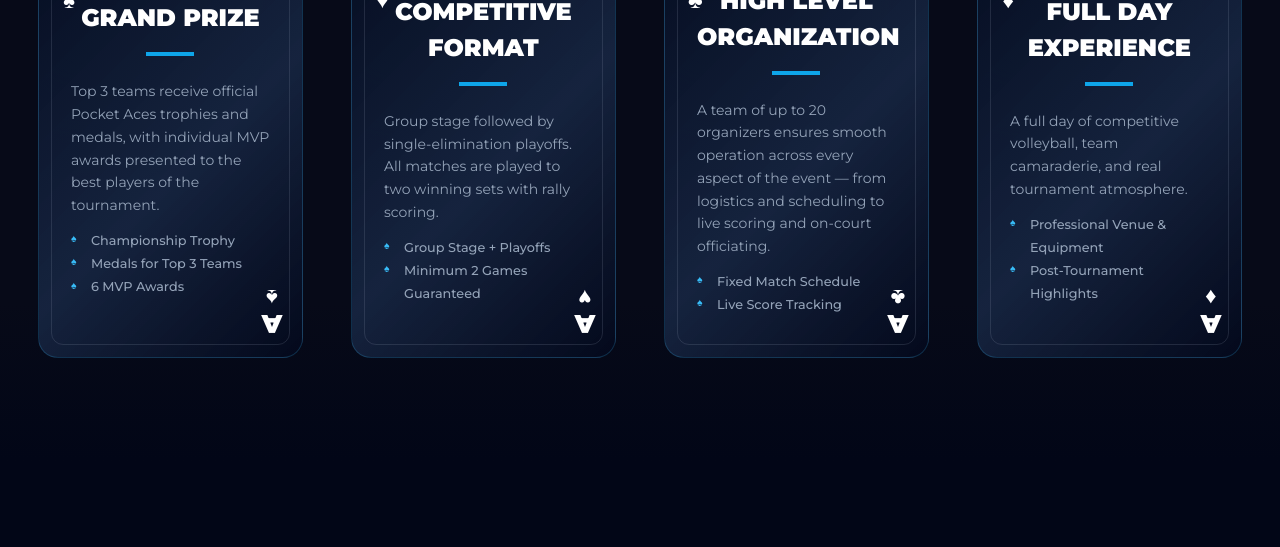
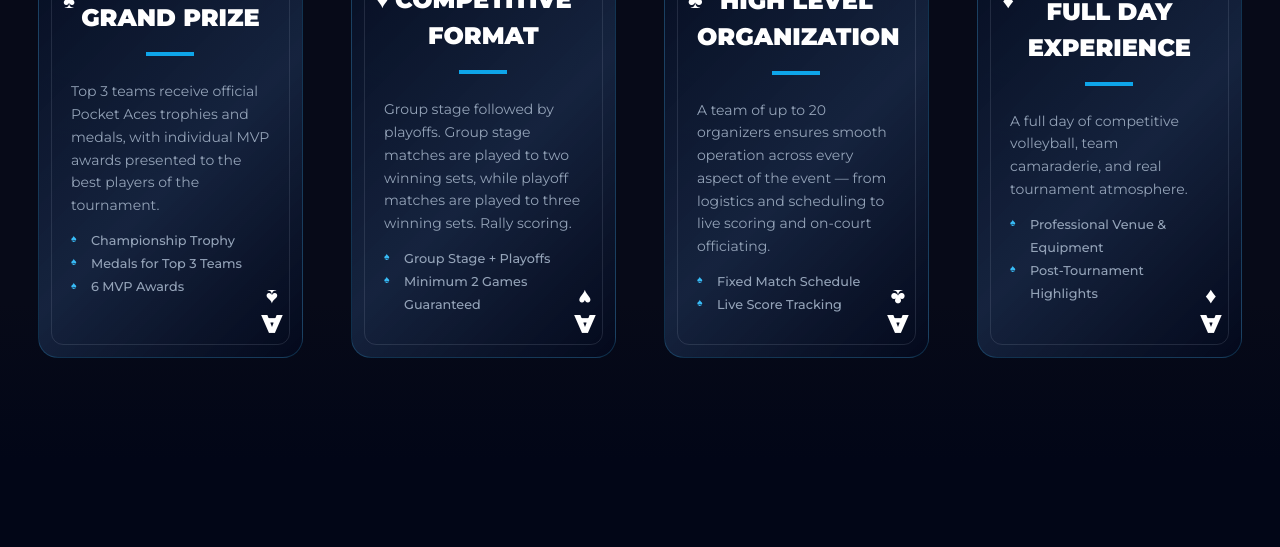
Before and after one commit to frogen-while/vol-registr, a Django app: page / in a window 1280 px wide. Shown: the part 1080-1627 px from the top of the page. Run offline with Django 5.2, Linux system fonts and the light colour scheme; data comes from the database, SQL or seed files in the repository; some libraries are stand-ins or nearby versions; grey boxes are pictures that could not be loaded.

Commit message:
fix(content): clarify competitive format descriptions for better understanding

```diff
--- a/static/js/navbar.js
+++ b/static/js/navbar.js
@@ -27,7 +27,7 @@
         },
         card2: {
           title: 'Competitive Format',
-          text: 'Group stage followed by single-elimination playoffs. All matches are played to two winning sets with rally scoring.',
+          text: 'Group stage followed by playoffs. Group stage matches are played to two winning sets, while playoff matches are played to three winning sets. Rally scoring.',
           list1: 'Group Stage + Playoffs',
           list2: 'Minimum 2 Games Guaranteed'
         },
@@ -188,7 +188,7 @@
         },
         card2: {
           title: 'Konkurencyjny Format',
-          text: 'Faza grupowa, a następnie play-offy. Wszystkie mecze do dwóch wygranych setów, punktacja rally.',
+          text: 'Faza grupowa, a następnie play-offy. W fazie grupowej mecze do dwóch wygranych setów, natomiast w play-offach do trzech wygranych setów. Punktacja rally.',
           list1: 'Faza grupowa + play-offy',
           list2: 'Gwarantowane minimum 2 mecze'
         },
--- a/tournament/templates/tournament/index.html
+++ b/tournament/templates/tournament/index.html
@@ -163,7 +163,7 @@
                         <h3 class="card-front__title" data-i18n="deal.card2.title">Competitive Format</h3>
                         <div class="divider"></div>
                         <p class="card-front__text" data-i18n="deal.card2.text">
-                            Group stage followed by single-elimination playoffs. All matches are played to two winning sets with rally scoring.
+                            Group stage followed by playoffs. Group stage matches are played to two winning sets, while playoff matches are played to three winning sets. Rally scoring.
                         </p>
                         <ul class="card-front__list">
                             <li data-i18n="deal.card2.list1">Group Stage + Playoffs</li>
```
